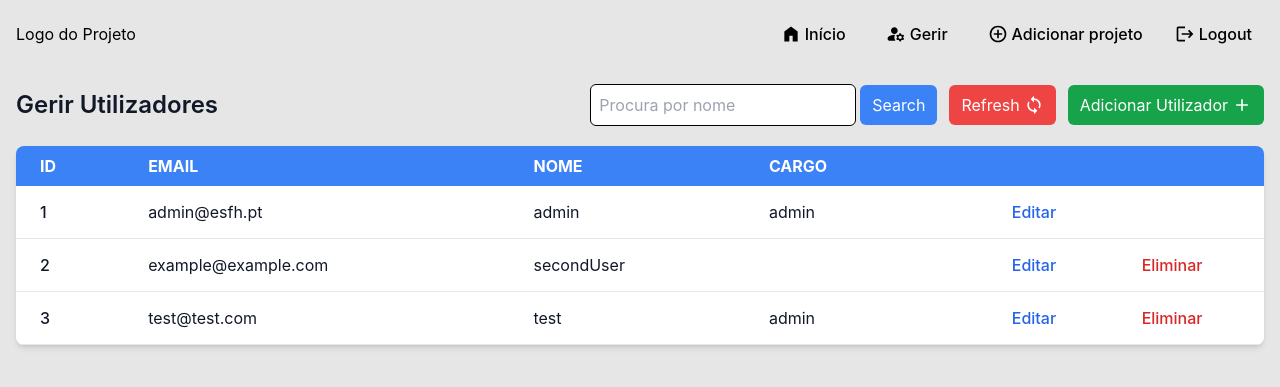
After one commit to Narguini/PAP-12TSI, a PHP site: page /pages/manage/index.php in a window 1280 px wide. The commit adds this page. Shown: the top 387 px of the page. Run offline with PHP 8.4, Linux system fonts and the light colour scheme; the visitor is signed in with stand-in values (Sample User, id 1); data comes from the database, SQL or seed files in the repository; some libraries are stand-ins or nearby versions.

Commit message:
nav, search, delete

```diff
--- a/includes/nav.php
+++ b/includes/nav.php
@@ -1,4 +1,13 @@
-    <nav aria-label="navigation" class="container mx-auto flex items-center justify-between p-4">
+<?php
+// Ridiculous workaround to get the correct path
+$base_path = $_SERVER['DOCUMENT_ROOT']; // Document root
+$manage_folder = "pages/manage/"; // Path to your manage folder
+$actions_folder = "actions/";
+
+$path = (strpos($_SERVER['SCRIPT_NAME'], $manage_folder) !== false) ? "../" : "";
+$actions_path = (strpos($_SERVER['SCRIPT_NAME'], $manage_folder) !== false) ? "../../" . $actions_folder : "../" . $actions_folder;
+?>
+<nav aria-label="navigation" class="container mx-auto flex items-center justify-between p-4">
         <a aria-label="logo" href="/" class="inline-flex text-black items-center justify-center rounded-lg">
             <span class="sr-only">Logo</span>
             Logo do Projeto
@@ -7,35 +16,43 @@
         <ul class="flex items-center gap-2 text-sm font-medium text-black">
 
             <li class="rounded-lg px-3 py-2 hover:text-blue-500 ease-in duration-200 hover:cursor-pointer" aria-label="projects">
-                <a href="home.php" class="flex gap-1 items-center">
-                <svg xmlns="http://www.w3.org/2000/svg" class="h-5 w-5" viewBox="0 0 24 24"><path fill="currentColor" d="M4 21V9l8-6l8 6v12h-6v-7h-4v7z"/></svg>
+                <a href="<?= $path ?>home.php" class="flex gap-1 items-center">
+                    <svg xmlns="http://www.w3.org/2000/svg" class="h-5 w-5" viewBox="0 0 24 24">
+                        <path fill="currentColor" d="M4 21V9l8-6l8 6v12h-6v-7h-4v7z" />
+                    </svg>
                     Início
                 <a>
             </li>
 
-            <?php if($_SESSION['cargo'] == 'admin') :?>
+            <?php if ($_SESSION['cargo'] == 'admin') : ?>
                 <li class="rounded-lg px-3 py-2 hover:text-blue-500 ease-in duration-200 hover:cursor-pointer" aria-label="projects">
-                    <a href="manage.php" class="flex items-center gap-1">
-                    <svg xmlns="http://www.w3.org/2000/svg" class="h-5 w-5" viewBox="0 0 24 24"><path fill="currentColor" d="M2 18v-.8q0-.825.425-1.55t1.175-1.1q1.275-.65 2.875-1.1T10 13h.35q.15 0 .3.05q-.725 1.8-.6 3.575T11.25 20H4q-.825 0-1.412-.587T2 18m15 0q.825 0 1.413-.587T19 16q0-.825-.587-1.412T17 14q-.825 0-1.412.588T15 16q0 .825.588 1.413T17 18m-7-6q-1.65 0-2.825-1.175T6 8q0-1.65 1.175-2.825T10 4q1.65 0 2.825 1.175T14 8q0 1.65-1.175 2.825T10 12m5.85 8.2l-.15-.7q-.3-.125-.562-.262T14.6 18.9l-.725.225q-.325.1-.637-.025t-.488-.4l-.2-.35q-.175-.3-.125-.65t.325-.575l.55-.475q-.05-.35-.05-.65t.05-.65l-.55-.475q-.275-.225-.325-.563t.125-.637l.225-.375q.175-.275.475-.4t.625-.025l.725.225q.275-.2.538-.338t.562-.262l.15-.725q.075-.35.338-.562T16.8 11h.4q.35 0 .613.225t.337.575l.15.7q.3.125.562.275t.538.375l.675-.225q.35-.125.675 0t.5.425l.2.35q.175.3.125.65t-.325.575l-.55.475q.05.3.05.625t-.05.625l.55.475q.275.225.325.563t-.125.637l-.225.375q-.175.275-.475.4t-.625.025L19.4 18.9q-.275.2-.538.337t-.562.263l-.15.725q-.075.35-.337.563T17.2 21h-.4q-.35 0-.612-.225t-.338-.575"/></svg>
+                    <a href="<?= $path ?>manage/index.php" class="flex items-center gap-1">
+                        <svg xmlns="http://www.w3.org/2000/svg" class="h-5 w-5" viewBox="0 0 24 24">
+                            <path fill="currentColor" d="M2 18v-.8q0-.825.425-1.55t1.175-1.1q1.275-.65 2.875-1.1T10 13h.35q.15 0 .3.05q-.725 1.8-.6 3.575T11.25 20H4q-.825 0-1.412-.587T2 18m15 0q.825 0 1.413-.587T19 16q0-.825-.587-1.412T17 14q-.825 0-1.412.588T15 16q0 .825.588 1.413T17 18m-7-6q-1.65 0-2.825-1.175T6 8q0-1.65 1.175-2.825T10 4q1.65 0 2.825 1.175T14 8q0 1.65-1.175 2.825T10 12m5.85 8.2l-.15-.7q-.3-.125-.562-.262T14.6 18.9l-.725.225q-.325.1-.637-.025t-.488-.4l-.2-.35q-.175-.3-.125-.65t.325-.575l.55-.475q-.05-.35-.05-.65t.05-.65l-.55-.475q-.275-.225-.325-.563t.125-.637l.225-.375q.175-.275.475-.4t.625-.025l.725.225q.275-.2.538-.338t.562-.262l.15-.725q.075-.35.338-.562T16.8 11h.4q.35 0 .613.225t.337.575l.15.7q.3.125.562.275t.538.375l.675-.225q.35-.125.675 0t.5.425l.2.35q.175.3.125.65t-.325.575l-.55.475q.05.3.05.625t-.05.625l.55.475q.275.225.325.563t-.125.637l-.225.375q-.175.275-.475.4t-.625.025L19.4 18.9q-.275.2-.538.337t-.562.263l-.15.725q-.075.35-.337.563T17.2 21h-.4q-.35 0-.612-.225t-.338-.575" />
+                        </svg>
                         Gerir
-                    </li>
+                </li>
             <?php endif; ?>
 
-            <?php if($_SESSION['cargo'] == 'professor' || $_SESSION['cargo'] == 'admin') :?>
+            <?php if ($_SESSION['cargo'] == 'professor' || $_SESSION['cargo'] == 'admin') : ?>
                 <li class="rounded-lg px-3 py-2 hover:text-blue-500 ease-in duration-200 hover:cursor-pointer" aria-label="about">
-                    <a href="post.php" class="flex items-center gap-1">
-                    <svg xmlns="http://www.w3.org/2000/svg" class="h-5 w-5" viewBox="0 0 24 24"><path fill="currentColor" d="M11 17h2v-4h4v-2h-4V7h-2v4H7v2h4zm1 5q-2.075 0-3.9-.788t-3.175-2.137q-1.35-1.35-2.137-3.175T2 12q0-2.075.788-3.9t2.137-3.175q1.35-1.35 3.175-2.137T12 2q2.075 0 3.9.788t3.175 2.137q1.35 1.35 2.138 3.175T22 12q0 2.075-.788 3.9t-2.137 3.175q-1.35 1.35-3.175 2.138T12 22m0-2q3.35 0 5.675-2.325T20 12q0-3.35-2.325-5.675T12 4Q8.65 4 6.325 6.325T4 12q0 3.35 2.325 5.675T12 20m0-8"/></svg>
+                    <a href="<?= $path ?>post.php" class="flex items-center gap-1">
+                        <svg xmlns="http://www.w3.org/2000/svg" class="h-5 w-5" viewBox="0 0 24 24">
+                            <path fill="currentColor" d="M11 17h2v-4h4v-2h-4V7h-2v4H7v2h4zm1 5q-2.075 0-3.9-.788t-3.175-2.137q-1.35-1.35-2.137-3.175T2 12q0-2.075.788-3.9t2.137-3.175q1.35-1.35 3.175-2.137T12 2q2.075 0 3.9.788t3.175 2.137q1.35 1.35 2.138 3.175T22 12q0 2.075-.788 3.9t-2.137 3.175q-1.35 1.35-3.175 2.138T12 22m0-2q3.35 0 5.675-2.325T20 12q0-3.35-2.325-5.675T12 4Q8.65 4 6.325 6.325T4 12q0 3.35 2.325 5.675T12 20m0-8" />
+                        </svg>
                         Adicionar projeto
                     </a>
                 </li>
             <?php endif; ?>
 
             <li class="rounded-lg px-3 py-2 hover:text-blue-500 ease-in duration-200 hover:cursor-pointer" aria-label="contact">
-                <a href="../actions/logout.php" class="flex items-center gap-1">
-                <svg xmlns="http://www.w3.org/2000/svg" class="h-5 w-5" viewBox="0 0 24 24"><path fill="currentColor" d="m17 7l-1.41 1.41L18.17 11H8v2h10.17l-2.58 2.58L17 17l5-5zM4 5h8V3H4c-1.1 0-2 .9-2 2v14c0 1.1.9 2 2 2h8v-2H4z"/></svg>
+                <a href="<?= $actions_path ?>logout.php" class="flex items-center gap-1">
+                    <svg xmlns="http://www.w3.org/2000/svg" class="h-5 w-5" viewBox="0 0 24 24">
+                        <path fill="currentColor" d="m17 7l-1.41 1.41L18.17 11H8v2h10.17l-2.58 2.58L17 17l5-5zM4 5h8V3H4c-1.1 0-2 .9-2 2v14c0 1.1.9 2 2 2h8v-2H4z" />
+                    </svg>
                     Logout
                 </a>
-                </li>
+            </li>
 
         </ul>
-    </nav>
+</nav>
--- a/pages/home.php
+++ b/pages/home.php
@@ -69,7 +69,9 @@ function formatDates($sDate, $eDate) {
 				<?php while ($row = $projeto->fetch_assoc()): ?>
 					<div class="p-6 bg-white rounded-md border border-black flex flex-col gap-3 justify-between h-54">
 						<div class="flex flex-col">
-							<h2 class="text-gray-900 text-2xl font-semibold"><?php echo htmlspecialchars($row['titulo'], ENT_QUOTES, 'UTF-8');?></h2>
+							<h2 class="text-gray-900 text-2xl font-semibold">
+                                <?php echo htmlspecialchars($row['titulo'], ENT_QUOTES, 'UTF-8');?>
+                            </h2>
 							<div class="text-regular text-gray-400 mt-2 flex items-center gap-x-3">
 								<svg xmlns="http://www.w3.org/2000/svg" class="h-4 w-4" viewBox="0 0 15 15"><path fill="currentColor" d="M5.5 0a3.499 3.499 0 1 0 0 6.996A3.499 3.499 0 1 0 5.5 0m-2 8.994a3.5 3.5 0 0 0-3.5 3.5v2.497h11v-2.497a3.5 3.5 0 0 0-3.5-3.5zm9 1.006H12v5h3v-2.5a2.5 2.5 0 0 0-2.5-2.5"/><path fill="currentColor" d="M11.5 4a2.5 2.5 0 1 0 0 5a2.5 2.5 0 0 0 0-5"/></svg>
 								<?php echo formatStudents(htmlspecialchars($row['aluno1'], ENT_QUOTES, 'UTF-8'), htmlspecialchars($row['aluno2'], ENT_QUOTES, 'UTF-8'));?>
--- /dev/null
+++ b/pages/manage/index.php
@@ -0,0 +1,139 @@
+<?php
+include ('../../includes/connection.php');
+session_start();
+
+if (!isset($_SESSION['loggedin']) || $_SESSION['cargo'] != 'admin') {
+	header('Location: ../../index.html');
+	exit;
+}
+
+$stmt = $conn->prepare("SELECT * FROM utilizadores");
+if(!$stmt) {
+    echo "Error: " . $conn->error;
+    exit;
+}
+if(!$stmt->execute()) {
+    echo "Error: " . $stmt->error;
+    exit;
+  }
+$result = $stmt->get_result();
+
+function searchUser() {
+    global $conn;
+    $search = $_POST['nome'];
+    $stmt = $conn->prepare("SELECT * FROM utilizadores WHERE nome LIKE ?");
+    $stmt->bind_param("s", $search);
+    if(!$stmt) {
+        echo "Error: " . $conn->error;
+        exit;
+    }
+    if(!$stmt->execute()) {
+        echo "Error: " . $stmt->error;
+        exit;
+    }
+    $result = $stmt->get_result();
+    return $result;
+}
+
+if(isset($_POST['search'])) {
+    $result = searchUser();
+}
+
+if(isset($_POST['refresh'])) {
+    header('Location: index.php');
+}
+
+?>
+<!DOCTYPE html>
+<html lang="en">
+<head>
+	<meta charset="UTF-8">
+	<meta name="viewport" content="width=device-width, initial-scale=1.0">
+	<title>Document</title>
+	<script src="https://cdn.tailwindcss.com"></script>
+    <script src="../../js/script.js"></script>
+	<link href="../../css/style.css" rel="stylesheet" type="text/css">
+</head>
+	<body>
+    <?php include('../../includes/nav.php'); ?>
+
+		<div class="container mx-auto p-4">
+            <div class="flex items-center justify-between">
+                <h1 class="text-gray-900 text-2xl font-semibold">Gerir Utilizadores</h1>
+                <div class="flex items-center gap-3">
+                    <form action="index.php" class="flex items-center gap-1" method="post">
+                        <input type="text" name="nome" class="border border-black rounded-md p-2" placeholder="Procura por nome" role="search">
+                        <button type="submit" class="bg-blue-500 hover:bg-blue-600 text-white rounded-md flex items-center transition-all duration-150 ease-in-out py-2 px-3" name="search">Search</button>
+                    </form>
+                    <form action="index.php" method="post">
+                        <button type="submit" class="bg-red-500 hover:bg-red-600 text-white rounded-md flex items-center gap-1 transition-all duration-150 ease-in-out py-2 px-3" name="refresh">
+                            Refresh
+                            <svg xmlns="http://www.w3.org/2000/svg" class="h-5 w-5" viewBox="0 0 24 24">
+                                <path fill="currentColor" d="M12 4V1L8 5l4 4V6c3.31 0 6 2.69 6 6c0 1.01-.25 1.97-.7 2.8l1.46 1.46A7.93 7.93 0 0 0 20 12c0-4.42-3.58-8-8-8m0 14c-3.31 0-6-2.69-6-6c0-1.01.25-1.97.7-2.8L5.24 7.74A7.93 7.93 0 0 0 4 12c0 4.42 3.58 8 8 8v3l4-4l-4-4z"/>
+                            </svg>
+                        </button>
+                    </form>
+                    <a href="create.php" class="bg-green-600 text-white hover:bg-opacity-90 rounded-md flex items-center gap-1 transition-all duration-150 ease-in-out py-2 px-3">
+                        Adicionar Utilizador
+                        <svg xmlns="http://www.w3.org/2000/svg" class="h-5 w-5" viewBox="0 0 24 24">
+                            <path fill="currentColor" d="M11 13H5v-2h6V5h2v6h6v2h-6v6h-2z"/>
+                        </svg>
+                    </a>
+                </div>
+            </div>
+            <div class="relative overflow-x-auto shadow-md sm:rounded-lg mt-5">
+                <table class="w-full text-sm text-left rtl:text-right text-gray-500">
+                    <thead class="text-xs text-white uppercase bg-blue-500">
+                        <tr>
+                            <th scope="col" class="px-6 py-3">
+                                Id
+                            </th>
+                            <th scope="col" class="px-6 py-3">
+                                Email
+                            </th>
+                            <th scope="col" class="px-6 py-3">
+                                Nome
+                            </th>
+                            <th scope="col" class="px-6 py-3">
+                                Cargo
+                            </th>
+                            <th scope="col" class="px-6 py-3">
+                                <span class="sr-only">Editar</span>
+                            </th>
+                            <th scope="col" class="px-6 py-3">
+                                <span class="sr-only">Eliminar</span>
+                            </th>
+                        </tr>
+                    </thead>
+                    <tbody>
+                    <?php while ($row = $result->fetch_assoc()): ?>
+                        <tr class="bg-white border-b hover:bg-gray-50 text-gray-900">
+                            <th scope="row" class="px-6 py-4 font-medium whitespace-nowrap">
+                                <?php echo htmlspecialchars($row['id'], ENT_QUOTES, 'UTF-8');?>
+                            </th>
+                            <td class="px-6 py-4">
+                                <?php echo htmlspecialchars($row['email'], ENT_QUOTES, 'UTF-8');?>
+                            </td>
+                            <td class="px-6 py-4">
+                                <?php echo htmlspecialchars($row['nome'], ENT_QUOTES, 'UTF-8');?>
+                            </td>
+                            <td class="px-6 py-4">
+                                <?php echo htmlspecialchars($row['cargo'], ENT_QUOTES, 'UTF-8');?>
+                            </td>
+                            <td class="px-6 py-4 text-right">
+                                <a href="edit.php?id=<?php echo $row['id'];?>" class="font-medium text-blue-600 hover:underline">Editar</a>
+                            </td>
+                            <td class="px-6 py-4 text-right">
+                                <form id="deleteForm" method="post" class="flex items-center justify-center">
+                                    <input type="hidden" name="id" value="<?php echo $row['id'];?>">
+                                    <button type="submit" class="<?php echo $row['id'] != $_SESSION['id'] ? 'block font-medium text-red-600 hover:underline' : 'hidden';?>">Eliminar</button>
+                                </form>
+                            </td>
+                        </tr>
+                        <?php endwhile; ?>
+                    </tbody>
+                </table>
+            </div>
+        </div>
+    </body>
+</html>
--- a/projeto.sql
+++ b/projeto.sql
@@ -83,7 +83,7 @@ INSERT INTO `paps` (`id_paps`, `titulo`, `descricao`, `cargo`, `aluno1`, `aluno2
 --
 
 CREATE TABLE `utilizadores` (
-  `id` int(11) NOT NULL,
+  `id` int(11) NOT NULL AUTO_INCREMENT PRIMARY KEY,
   `nome` varchar(50) NOT NULL,
   `password` varchar(255) NOT NULL,
   `email` varchar(100) NOT NULL,
```
Also changed, not shown: actions/deleteUser.php (added, +24 -0 lines), js/script.js (added, +15 -0 lines), pages/manage.php (deleted, +0 -90 lines), pages/projeto.php (+3 -4 lines).
